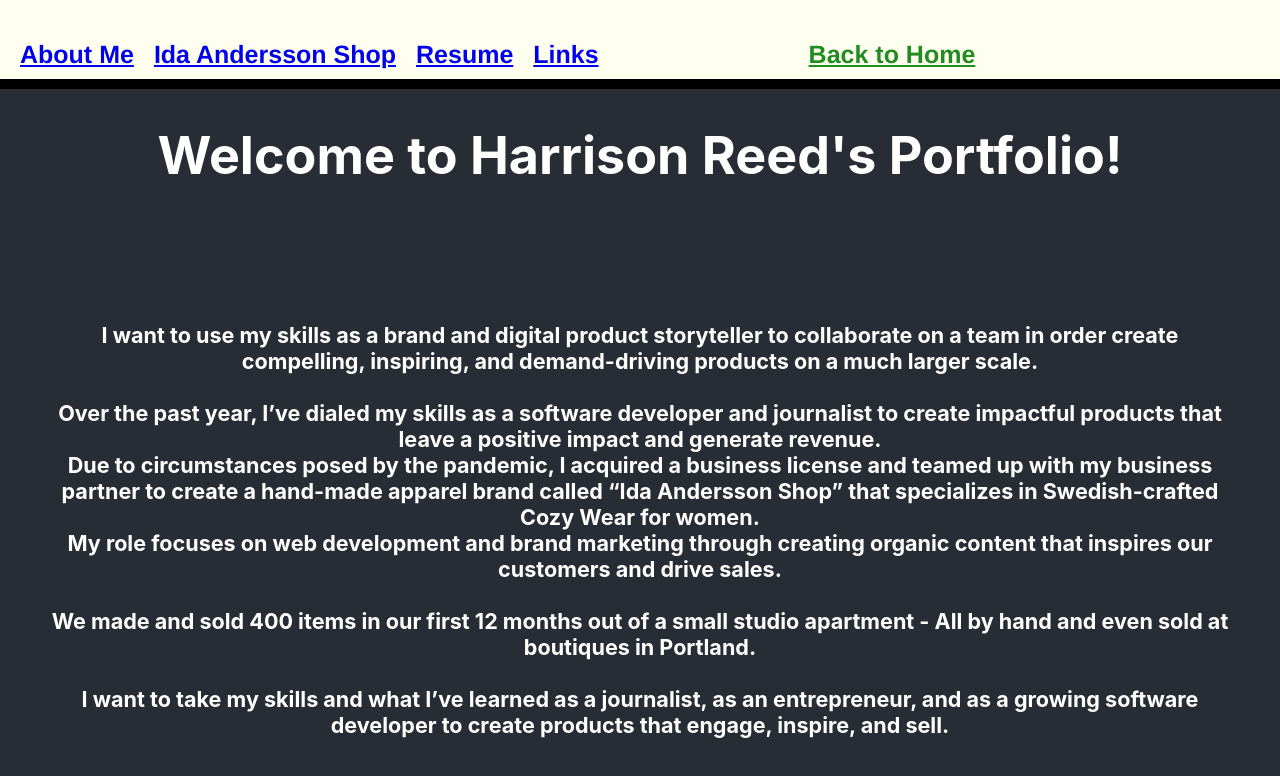
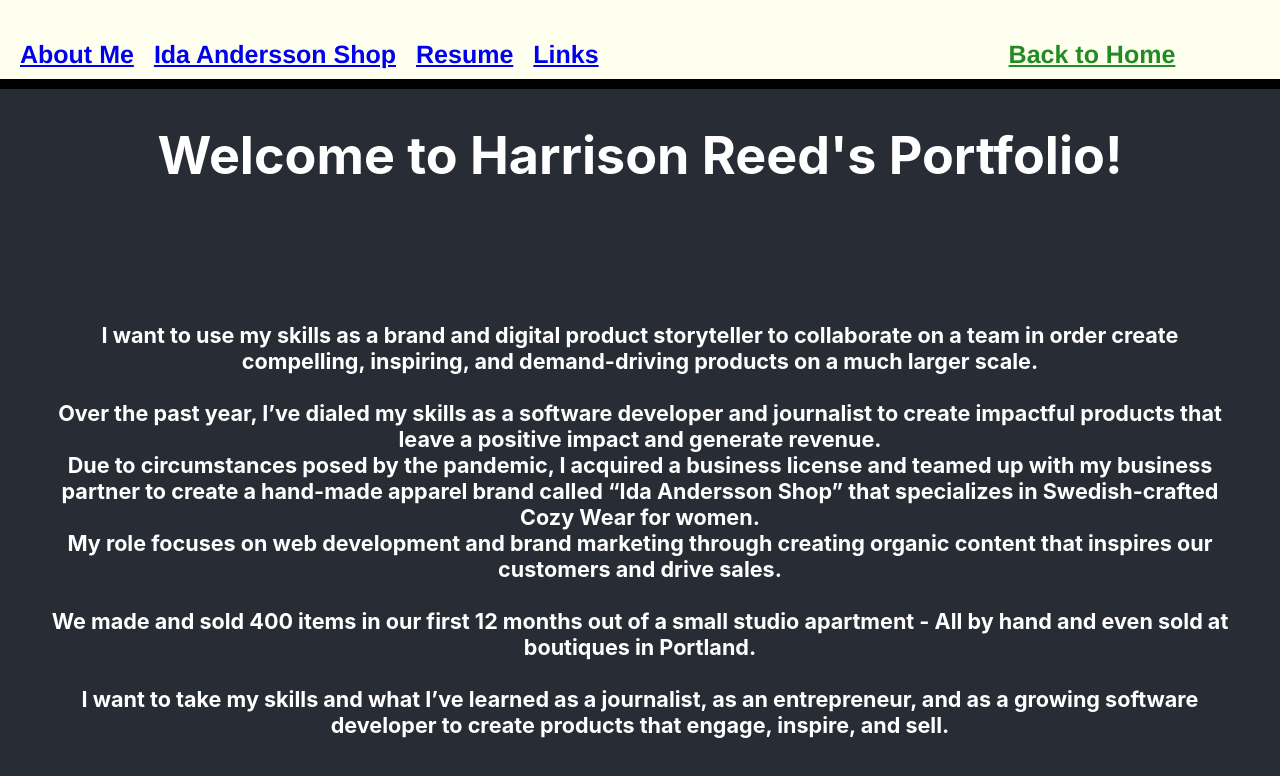
Before and after one commit to HGreedo/nuReactPortfolio, a React (Create React App) app: page / in a window 1280 px wide. Shown: the top 776 px of the page. Built offline with nearby package versions, Linux system fonts and the light colour scheme.

Commit message:
commit on 'main

```diff
--- a/src/components/nav.css
+++ b/src/components/nav.css
@@ -22,5 +22,5 @@
     #back-btn {
         justify-self: right;
         color: forestgreen;
-        padding-left: 200px;
+        padding-left: 400px;
     }
```
